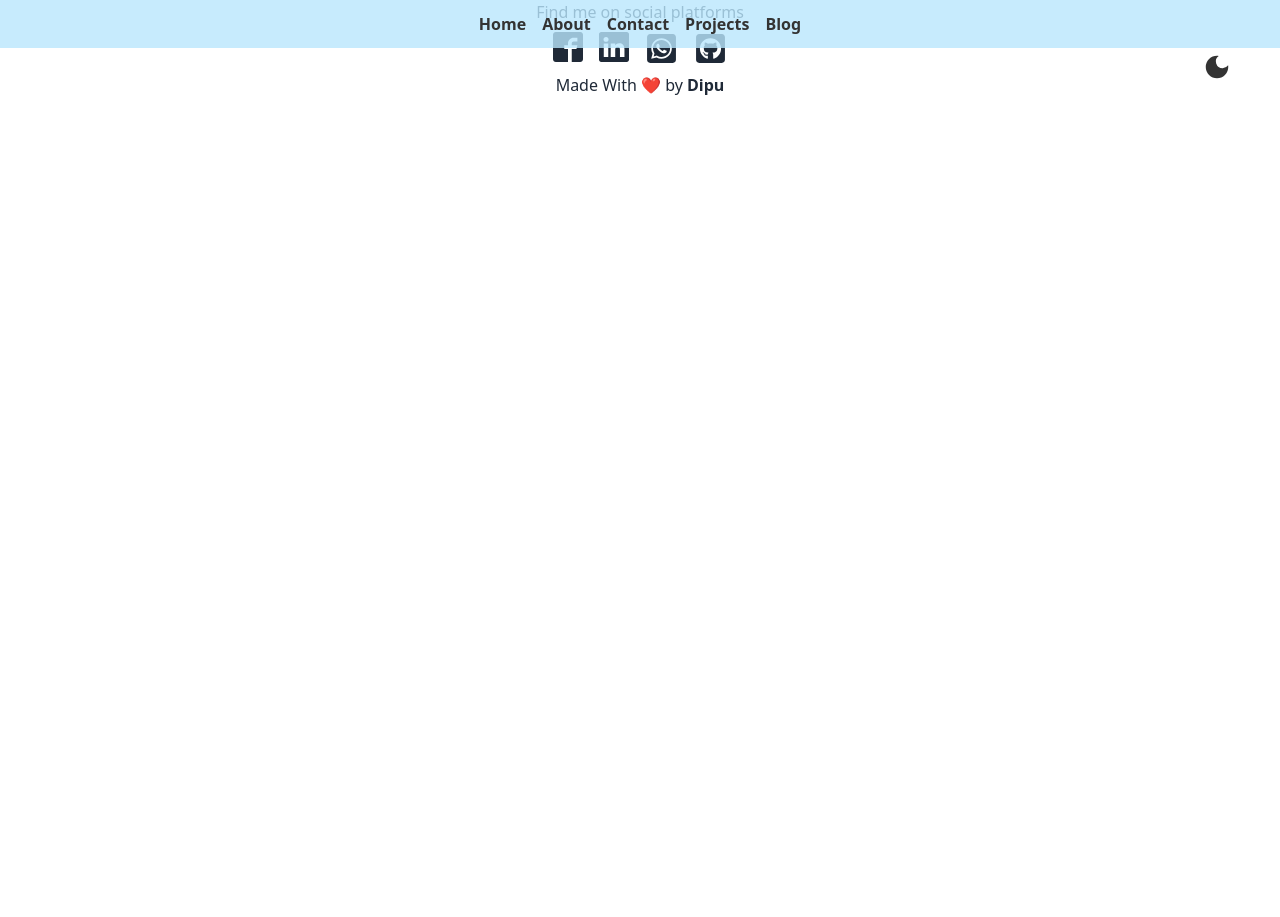
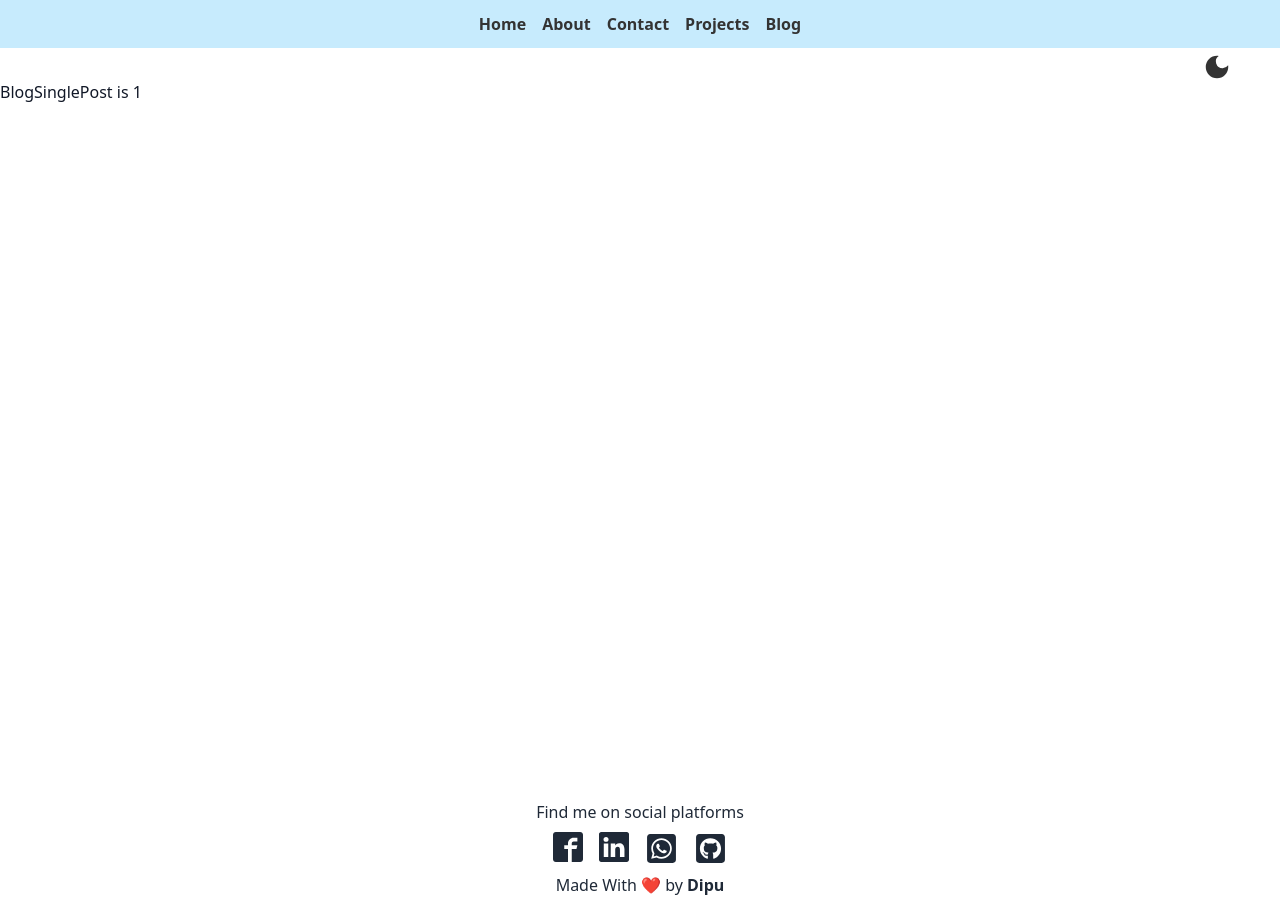
Before and after one commit to DipuTony/dipu-portfolio, a React (Create React App) app: page /blog/1 in a window 1280 px wide. Before the commit the page ends 800 px from the top, so only its background shows below. Built offline with nearby package versions, Linux system fonts and the light colour scheme.

Commit message:
useParams in blogPost

```diff
--- a/src/App.js
+++ b/src/App.js
@@ -18,6 +18,7 @@ import Footer from './Components/Common/Footer/Footer';
 import Header from './Components/Common/Header/Header';
 import About from './Pages/About';
 import Blog from './Pages/Blog';
+import BlogSinglePost from './Pages/BlogSinglePost';
 import Contact from './Pages/Contact';
 import Home from './Pages/Home';
 import Projects from './Pages/Projects';
@@ -33,6 +34,7 @@ function App() {
           <Route path="/contact" element={< Contact />} />
           <Route path="/projects" element={< Projects />} />
           <Route path="/blog" element={< Blog />} />
+          <Route path="/blog/:id" element={< BlogSinglePost />} />
         </Routes>
         <Footer />
       </Router>
--- /dev/null
+++ b/src/Pages/BlogSinglePost.js
@@ -0,0 +1,18 @@
+import React from 'react'
+import { useParams } from 'react-router-dom'
+
+function BlogSinglePost() {
+
+    let { id } = useParams();
+
+    return (
+        <>
+            <div className='pt-20 min-h-screen bg-white dark:bg-gray-900 text-gray-900 dark:text-gray-300'>
+                BlogSinglePost is {id}
+            </div>
+
+        </>
+    )
+}
+
+export default BlogSinglePost
```
